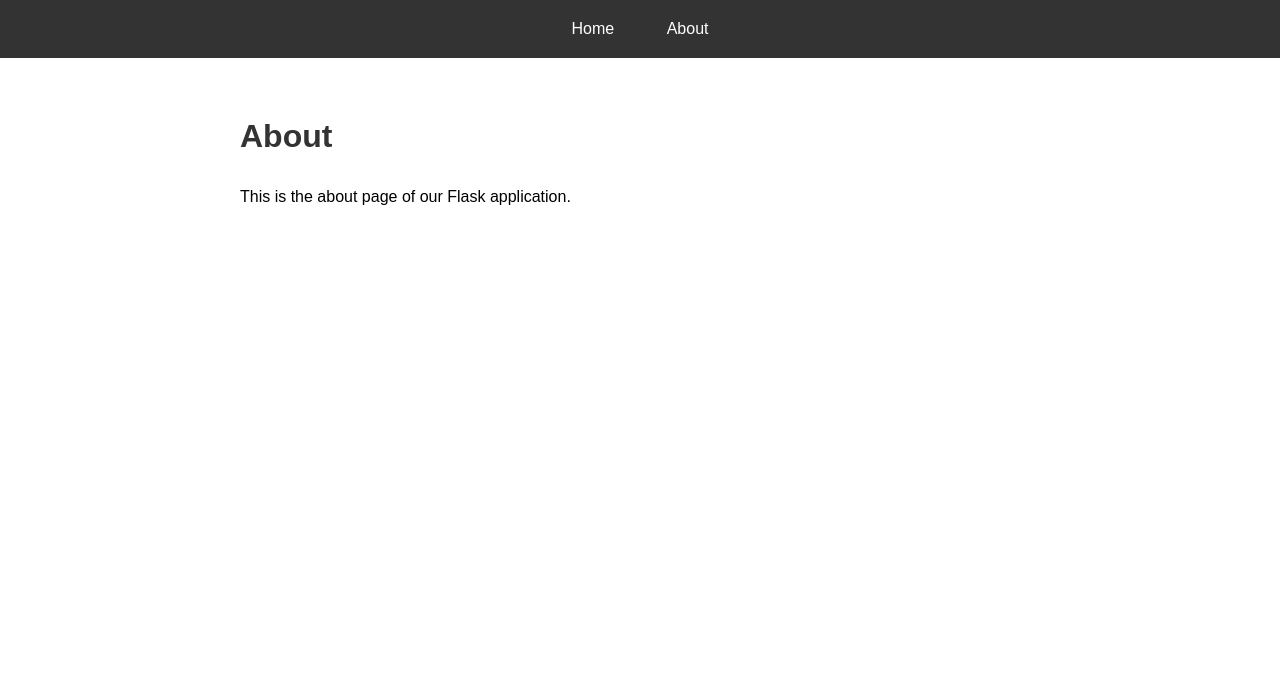
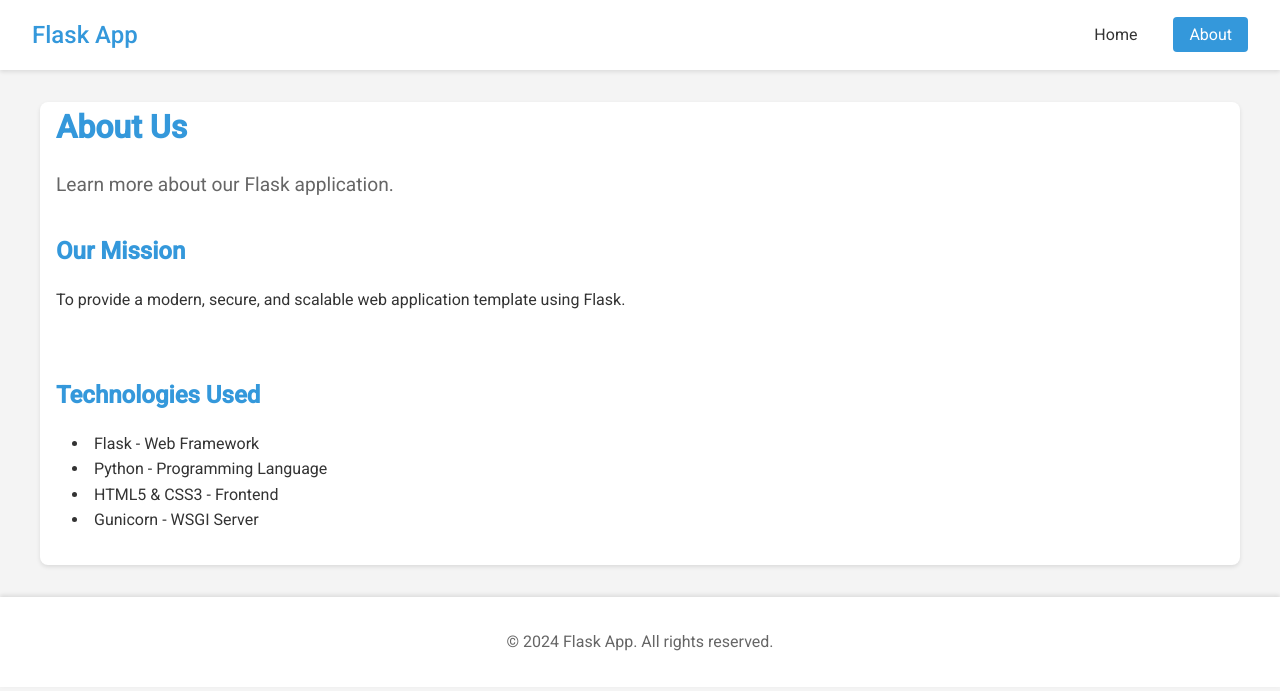
Before and after one commit to mrtandempilot/flask, a Flask app: page /about in a window 1280 px wide. Shown: the top 691 px of the page. Run offline with Flask 3, Linux system fonts and the light colour scheme.

Commit message:
Update Flask application with new templates and styles

```diff
--- a/app.py
+++ b/app.py
@@ -1,16 +1,35 @@
-from flask import Flask, render_template
+from flask import Flask, render_template, jsonify
 import os
+from datetime import datetime
 
 app = Flask(__name__)
 
+# Configuration
+app.config['SECRET_KEY'] = os.environ.get('SECRET_KEY', 'your-secret-key-here')
+app.config['ENV'] = os.environ.get('FLASK_ENV', 'production')
+
 @app.route('/')
 def home():
-    return render_template('index.html')
+    return render_template('index.html', year=datetime.now().year)
 
 @app.route('/about')
 def about():
-    return render_template('about.html')
+    return render_template('about.html', year=datetime.now().year)
+
+@app.route('/health')
+def health_check():
+    return jsonify({"status": "healthy", "timestamp": datetime.now().isoformat()})
+
+# Error handlers
+@app.errorhandler(404)
+def page_not_found(e):
+    return render_template('404.html'), 404
+
+@app.errorhandler(500)
+def internal_server_error(e):
+    return render_template('500.html'), 500
 
 if __name__ == '__main__':
     port = int(os.environ.get('PORT', 5000))
-    app.run(host='0.0.0.0', port=port)
+    debug = os.environ.get('FLASK_ENV', 'production') == 'development'
+    app.run(host='0.0.0.0', port=port, debug=debug)
--- a/static/css/style.css
+++ b/static/css/style.css
@@ -1,34 +1,164 @@
-body {
-    font-family: Arial, sans-serif;
+:root {
+    --primary-color: #3498db;
+    --secondary-color: #2980b9;
+    --text-color: #333;
+    --light-gray: #f4f4f4;
+    --dark-gray: #333;
+}
+
+* {
     margin: 0;
     padding: 0;
-    line-height: 1.6;
+    box-sizing: border-box;
 }
 
-nav {
-    background-color: #333;
-    padding: 1rem;
-    text-align: center;
+body {
+    font-family: 'Roboto', sans-serif;
+    line-height: 1.6;
+    color: var(--text-color);
+    background-color: var(--light-gray);
 }
 
-nav a {
-    color: white;
+.navbar {
+    background-color: white;
+    padding: 1rem 2rem;
+    box-shadow: 0 2px 4px rgba(0,0,0,0.1);
+    display: flex;
+    justify-content: space-between;
+    align-items: center;
+}
+
+.nav-brand {
+    font-size: 1.5rem;
+    font-weight: 500;
+    color: var(--primary-color);
+}
+
+.nav-links a {
+    color: var(--text-color);
     text-decoration: none;
     padding: 0.5rem 1rem;
-    margin: 0 0.5rem;
+    margin-left: 1rem;
+    border-radius: 4px;
+    transition: background-color 0.3s;
 }
 
-nav a:hover {
-    background-color: #555;
-    border-radius: 4px;
+.nav-links a:hover,
+.nav-links a.active {
+    background-color: var(--primary-color);
+    color: white;
 }
 
 .container {
-    max-width: 800px;
-    margin: 0 auto;
+    max-width: 1200px;
+    margin: 2rem auto;
+    padding: 0 1rem;
+}
+
+main {
+    background-color: white;
     padding: 2rem;
+    border-radius: 8px;
+    box-shadow: 0 2px 4px rgba(0,0,0,0.1);
 }
 
 h1 {
-    color: #333;
+    color: var(--primary-color);
+    margin-bottom: 1rem;
 }
+
+.lead {
+    font-size: 1.2rem;
+    color: #666;
+    margin-bottom: 2rem;
+}
+
+.features {
+    display: grid;
+    grid-template-columns: repeat(auto-fit, minmax(250px, 1fr));
+    gap: 2rem;
+    margin-top: 2rem;
+}
+
+.feature-card {
+    padding: 1.5rem;
+    border-radius: 8px;
+    background-color: var(--light-gray);
+    transition: transform 0.3s;
+}
+
+.feature-card:hover {
+    transform: translateY(-5px);
+}
+
+.feature-card h3 {
+    color: var(--primary-color);
+    margin-bottom: 0.5rem;
+}
+
+.about-content {
+    display: grid;
+    gap: 2rem;
+}
+
+.about-section {
+    margin-bottom: 2rem;
+}
+
+.about-section h2 {
+    color: var(--primary-color);
+    margin-bottom: 1rem;
+}
+
+.about-section ul {
+    list-style-position: inside;
+    margin-left: 1rem;
+}
+
+.error-page {
+    text-align: center;
+    padding: 4rem 2rem;
+}
+
+.btn {
+    display: inline-block;
+    padding: 0.8rem 1.5rem;
+    background-color: var(--primary-color);
+    color: white;
+    text-decoration: none;
+    border-radius: 4px;
+    transition: background-color 0.3s;
+}
+
+.btn:hover {
+    background-color: var(--secondary-color);
+}
+
+footer {
+    text-align: center;
+    padding: 2rem;
+    color: #666;
+    background-color: white;
+    margin-top: 2rem;
+    box-shadow: 0 -2px 4px rgba(0,0,0,0.1);
+}
+
+@media (max-width: 768px) {
+    .navbar {
+        flex-direction: column;
+        text-align: center;
+    }
+
+    .nav-links {
+        margin-top: 1rem;
+    }
+
+    .nav-links a {
+        display: inline-block;
+        margin: 0.5rem;
+    }
+
+    .features {
+        grid-template-columns: 1fr;
+    }
+}
--- a/templates/about.html
+++ b/templates/about.html
@@ -3,17 +3,43 @@
 <head>
     <meta charset="UTF-8">
     <meta name="viewport" content="width=device-width, initial-scale=1.0">
-    <title>About - Flask App</title>
+    <title>Flask App - About</title>
     <link rel="stylesheet" href="{{ url_for('static', filename='css/style.css') }}">
+    <link href="https://fonts.googleapis.com/css2?family=Roboto:wght@300;400;500&display=swap" rel="stylesheet">
 </head>
 <body>
-    <nav>
-        <a href="{{ url_for('home') }}">Home</a>
-        <a href="{{ url_for('about') }}">About</a>
+    <nav class="navbar">
+        <div class="nav-brand">Flask App</div>
+        <div class="nav-links">
+            <a href="{{ url_for('home') }}">Home</a>
+            <a href="{{ url_for('about') }}" class="active">About</a>
+        </div>
     </nav>
-    <div class="container">
-        <h1>About</h1>
-        <p>This is the about page of our Flask application.</p>
-    </div>
+
+    <main class="container">
+        <h1>About Us</h1>
+        <p class="lead">Learn more about our Flask application.</p>
+
+        <div class="about-content">
+            <section class="about-section">
+                <h2>Our Mission</h2>
+                <p>To provide a modern, secure, and scalable web application template using Flask.</p>
+            </section>
+
+            <section class="about-section">
+                <h2>Technologies Used</h2>
+                <ul>
+                    <li>Flask - Web Framework</li>
+                    <li>Python - Programming Language</li>
+                    <li>HTML5 & CSS3 - Frontend</li>
+                    <li>Gunicorn - WSGI Server</li>
+                </ul>
+            </section>
+        </div>
+    </main>
+
+    <footer>
+        <p>&copy; {{ year }} Flask App. All rights reserved.</p>
+    </footer>
 </body>
 </html>
```
Also changed, not shown: requirements.txt (+7 -2 lines), templates/404.html (added, +29 -0 lines), templates/500.html (added, +29 -0 lines), templates/index.html (+30 -7 lines).
